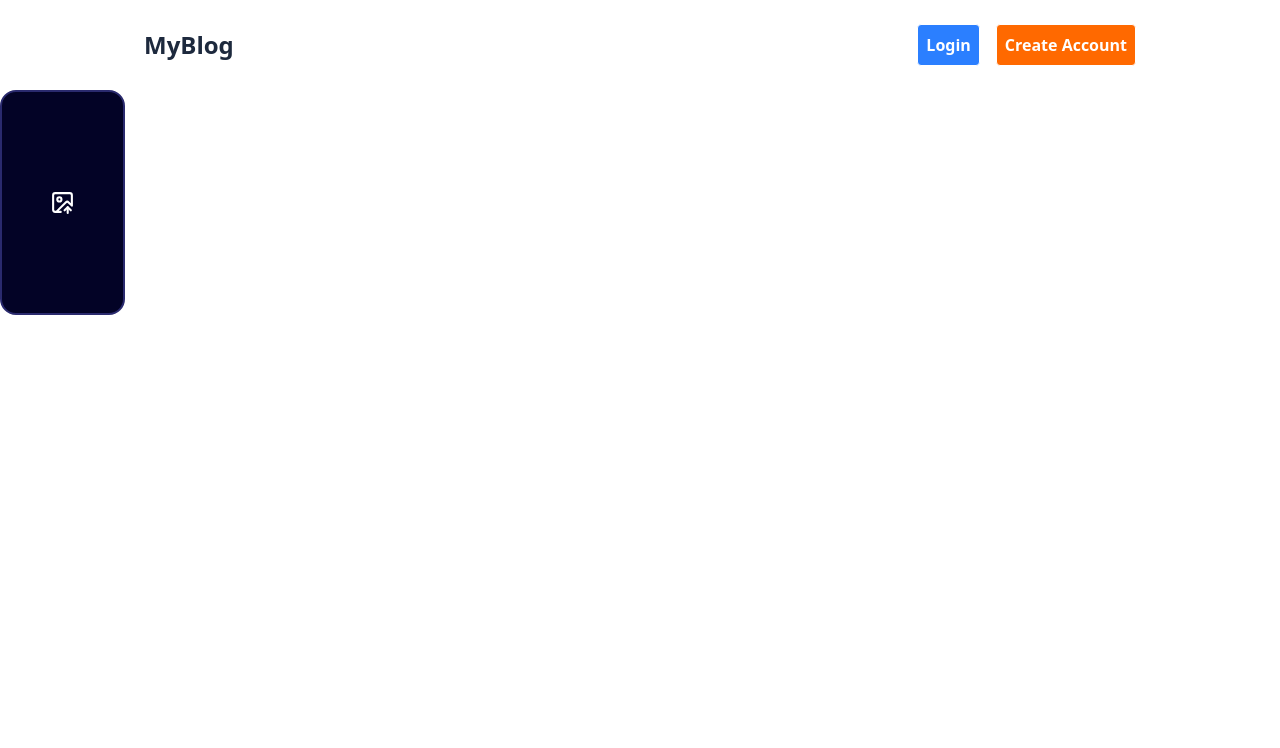
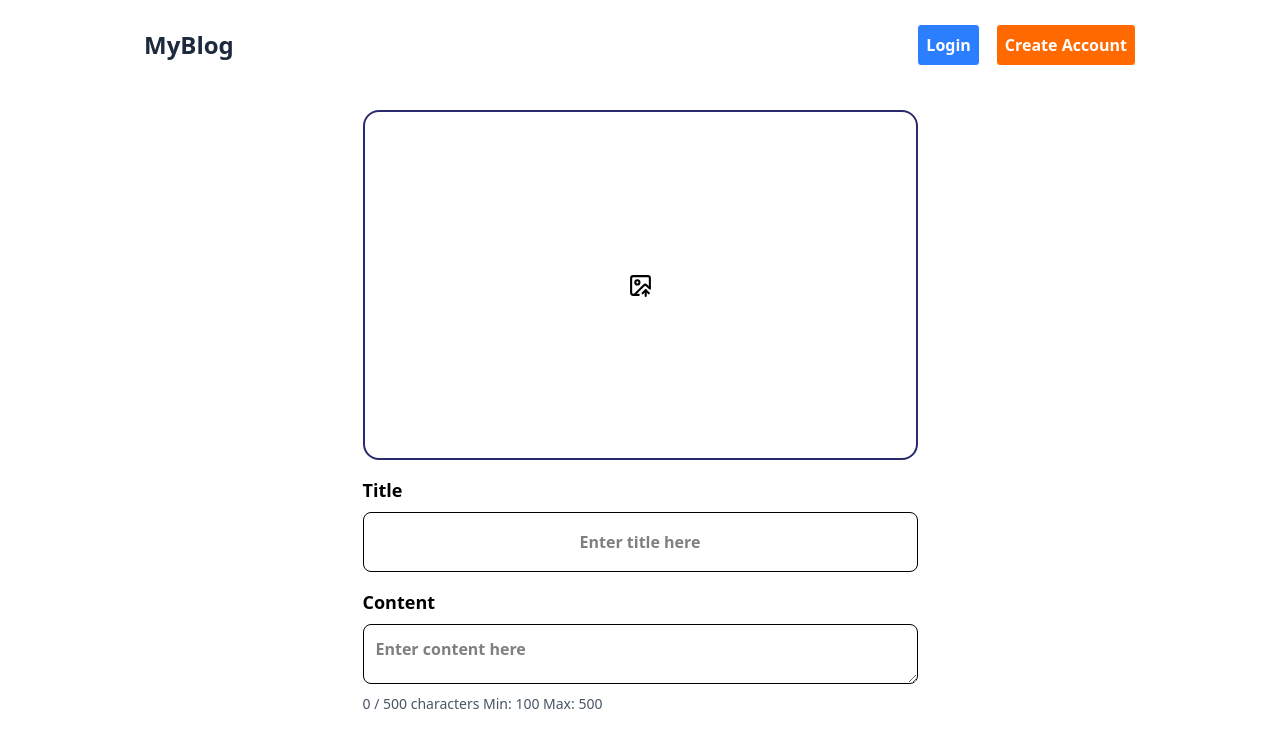
Before and after one commit to Shakthivelk24/Internship-projects, a React app in the folder BloggingPlatform/client/: page /create-post in a window 1280 px wide. Shown: the top 748 px of the page. Built offline with nearby package versions, Linux system fonts and the light colour scheme; the HTML template or start-up script is replaced by a standard one.

Commit message:
add: enhance CreatePost component with image upload and form handling

```diff
--- a/BloggingPlatform/client/src/pages/CreatePost.jsx
+++ b/BloggingPlatform/client/src/pages/CreatePost.jsx
@@ -1,23 +1,58 @@
-import {useContext,useRef} from 'react'
+import { useContext, useRef, useState } from "react";
 import { userDataContext } from "../context/UserContext.jsx";
-import { useNavigate } from 'react-router-dom';
+import axios from "axios";
+import { useNavigate } from "react-router-dom";
 import { LuImageUp } from "react-icons/lu";
 
 function CreatePost() {
-  const { frontendImage, setFrontendImage,backendImage, setBackendImage, selectedImage, setSelectedImage } = useContext(userDataContext);
+  const {
+    serverUrl,
+    post,
+    setPost,
+    frontendImage,
+    setFrontendImage,
+    backendImage,
+    setBackendImage,
+    selectedImage,
+    setSelectedImage,
+  } = useContext(userDataContext);
   const inputImage = useRef(null);
   const navigate = useNavigate();
+  const [title, setTitle] = useState(post?.title || "");
+  const [content, setContent] = useState(post?.content || "");
+  const [loading, setLoading] = useState(false);
   const handleImage = (e) => {
     const file = e.target.files[0];
     setBackendImage(file);
     setFrontendImage(URL.createObjectURL(file));
   };
-  return(
-    <div>
+  const handlePost = async () => {
+    setLoading(true);
+    try {
+      let formData = new FormData();
+      formData.append("postImage", backendImage);
+      formData.append("title", title);
+      formData.append("content", content);
+      // formData.append("ownerId", userId);
+      const res = await axios.post(`${serverUrl}/api/user/addpost`, formData, {
+        withCredentials: true,
+      });
+      setPost(res.data);
+      console.log(post)
+      setLoading(false);
+      navigate("/");
+      //navigate(`/post/${res.data._id}`);
+    } catch (err) {
+      console.log("ERR:", err);
+      setLoading(false);
+    }
+  };
+  return (
+    <div className="flex flex-col items-center justify-center gap-4 mt-5">
       <div
-          className={`w-[50px] h-[100px] lg:w-[125px] lg:h-[225px] overflow-hidden  bg-[#030326] border-2 border-[#2a2a6e] rounded-2xl hover:shadow-2xl hover:shadow-blue-500 transition-shadow duration-300 cursor-pointer hover:border-white hover:border-2 flex items-center justify-center ${
+        className={`w-[300px] h-[200px] lg:w-[555px] lg:h-[350px] overflow-hidden   border-2 border-[#2a2a6e] rounded-2xl hover:shadow-2xl hover:shadow-black transition-shadow duration-300 cursor-pointer hover:border-black hover:border-2 flex items-center justify-center ${
           selectedImage === "input"
-              ? "border-white border-4 shadow-blue-500 shadow-2xl"
+            ? "border-black border-4 shadow-black shadow-2xl"
             : null
         }`}
         onClick={() => {
@@ -26,7 +61,7 @@ function CreatePost() {
         }}
       >
         {!frontendImage && (
-            <LuImageUp className="text-white w-[25px] h-[25px]" />
+          <LuImageUp className="text-black w-[25px] h-[25px]" />
         )}
         {frontendImage && (
           <img
@@ -43,16 +78,38 @@ function CreatePost() {
         hidden
         onChange={handleImage}
       />
-        {selectedImage && (
+      <div>
+        <h1 className="font-semibold text-lg mb-2">Title</h1>
+        <input
+          type="text"
+          placeholder="Enter title here"
+          onChange={(e) => setTitle(e.target.value)}
+          required
+          className="w-[300px] h-[60px] lg:w-[555px] lg:h-[60px] placeholder:text-center text-center font-semibold border rounded-lg outline-none focus:ring-2 ring-blue-400"
+        />
+      </div>
+      <div>
+        <h1 className="font-semibold text-lg mb-2">Content</h1>
+        <textarea
+          placeholder="Enter content here"
+          minLength={100}
+          maxLength={500}
+          onChange={(e) => setContent(e.target.value)}
+          required
+          className="w-[300px] h-[60px] lg:w-[555px] lg:h-[60px] p-3 font-semibold border rounded-lg outline-none focus:ring-2 ring-blue-400"
+        />
+        <p className="mt-1 text-sm text-gray-600">{content.length} / 500 characters Min: 100 Max: 500</p>
+      </div>
+      {selectedImage && title && content && (
         <button
-          className="min-w-[150px] h-[60px] mt-[10px] bg-blue-500 text-1xl font-semibold text-white rounded-full hover:bg-blue-600 cursor-pointer"
-          onClick={() => navigate("/customize2")}
+          className="min-w-[150px] h-[60px] mt-[10px] bg-green-500 text-1xl font-semibold text-white rounded-full hover:bg-green-600 cursor-pointer"
+          onClick={handlePost}
         >
-          Next
+          {loading ? "Post..." : "Create Post"}
         </button>
       )}
     </div>
-  )
+  );
 }
 
 export default CreatePost;
```
Lines whose indentation alone changed are shown as unchanged.
